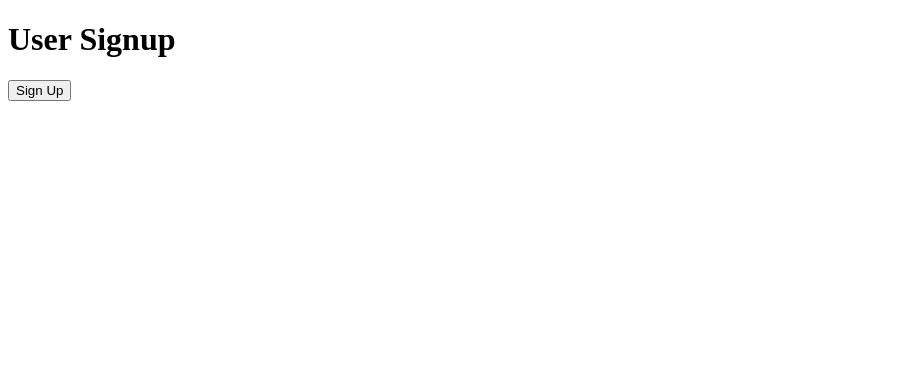
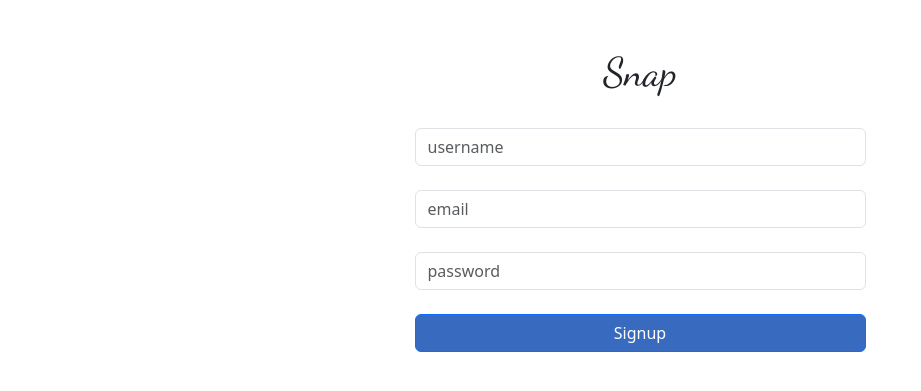
Before and after one commit to sreeluxmi/InstaClone, a Django app: template src/templates/user/signup.html in a window 1280 px wide. Shown: the top 391 px of the page, without its empty margins (0-921 px from the left). Run offline with Django 4.2, Linux system fonts and the light colour scheme; the template is opened without the code that fills it, so the values that code supplies are empty; parts of the project's set-up code (start-up, migrations or seed data) failed here and were passed over.

Commit message:
login and register cpmlete

```diff
--- a/src/static/user/js/register.js
+++ b/src/static/user/js/register.js
@@ -0,0 +1,32 @@
+$(document).ready(function(){
+    $("#registerForm").submit(function(event){
+        event.preventDefault();
+
+        var formData = {
+            username :$("#username").val(),
+            email : $("#email").val(),
+            password : $("#password").val()
+        }
+        console.log(formData.username)
+        console.log(formData.email)
+        console.log(formData.password)
+
+        $.ajax({
+            type:"POST",
+            url : "/users/register/",
+            dataType: "json",
+            data:formData,
+            success: function(response){
+                window.location.href = '/users/home/'
+                // console.log("Register successfull")
+            },
+            error: function(response){
+                if (response.status === 400){
+                    console.log("A user with that username already exists.")
+                } else{
+                    console.log("An error occurred")
+                }
+            }
+        })
+    })
+})
--- a/src/templates/user/login.html
+++ b/src/templates/user/login.html
@@ -7,14 +7,14 @@
         <title></title>
         <meta name="description" content="">
         <meta name="viewport" content="width=device-width, initial-scale=1">
-        <link rel="stylesheet" href="">
+
         <link href="https://cdn.jsdelivr.net/npm/bootstrap@5.3.1/dist/css/bootstrap.min.css"
         rel="stylesheet" integrity="sha384-4bw+/aepP/YC94hEpVNVgiZdgIC5+VKNBQNGCHeKRQN+PtmoHDEXuppvnDJzQIu9" crossorigin="anonymous">
 
         <script src="https://ajax.googleapis.com/ajax/libs/jquery/3.6.4/jquery.min.js"></script>
         {% comment %} <script src="http://code.jquery.com/jquery-1.11.0.min.js"></script> {% endcomment %}
         <script src="https://code.jquery.com/jquery-3.6.0.min.js"></script>
-
+        <link rel="stylesheet" href="https://fonts.googleapis.com/css?family=Dancing Script">
 
         <script src="{% static 'user/js/login.js' %}"></script>
 
@@ -24,7 +24,7 @@
         <div class="container outer-main-div">
             <div id="login-row" class="row justify-content-center align-items-center">
                 <div id="login-column" class="col-md-5">
-                    <h3 class="text-center">Snap<h3>
+                    <h1 class="text-center" style="font-family:Dancing Script">Snap<h1><br>
                         <form method="post" id="login-form">
                             <input type="text" id="username" class="form-control"  name="username" placeholder="username"><br>
                             <input type="password" id="password" class="form-control"  name="password" placeholder="password"><br>
--- a/src/templates/user/signup.html
+++ b/src/templates/user/signup.html
@@ -1,3 +1,4 @@
+{% load static %}
 <!DOCTYPE html>
 <html>
     <head>
@@ -6,15 +7,32 @@
         <title></title>
         <meta name="description" content="">
         <meta name="viewport" content="width=device-width, initial-scale=1">
-        <link rel="stylesheet" href="">
+
+        <link href="https://cdn.jsdelivr.net/npm/bootstrap@5.3.1/dist/css/bootstrap.min.css"
+        rel="stylesheet" integrity="sha384-4bw+/aepP/YC94hEpVNVgiZdgIC5+VKNBQNGCHeKRQN+PtmoHDEXuppvnDJzQIu9" crossorigin="anonymous">
+
+        <script src="https://ajax.googleapis.com/ajax/libs/jquery/3.6.4/jquery.min.js"></script>
+        <script src="https://code.jquery.com/jquery-3.6.0.min.js"></script>
+        <link rel="stylesheet" href="https://fonts.googleapis.com/css?family=Dancing Script">
+
+        <script src="{% static 'user/js/register.js' %}"></script>
+
+        <link rel="stylesheet" type="text/css" href="{% static 'user/css/login.css' %}">
     </head>
 <body>
-    <h1>User Signup</h1>
-
-    <form method="post">
-        {% csrf_token %}
-        <button type="submit">Sign Up</button>
-    </form>
+    <div class="container outer-main-div">
+        <div class="row justify-content-center align-items-center">
+            <div class="col-md-5">
+                <h1 class="text-center" style="font-family:Dancing Script">Snap</h1><br>
+                <form method='post' id="registerForm">
+                    <input type="text" id="username" class="form-control"  name="username" placeholder="username"><br>
+                    <input type="email" id="email" class="form-control"  name="email" placeholder="email"><br>
+                    <input type="password" id="password" class="form-control"  name="password" placeholder="password"><br>
+                    <button class="btn btn-primary login-button" type="submit">Signup</button>
+                </form>
+            </div>
+        </div>
+    </div>
 </body>
 
 </html>
--- a/src/users/urls.py
+++ b/src/users/urls.py
@@ -1,6 +1,6 @@
 from django.urls import path, include
 from rest_framework.routers import DefaultRouter
-from .views import (home, landingPage, UserRegistrationView, UserLoginView,
+from .views import (signup, home, landingPage, UserRegistrationView, UserLoginView,
                     ProfileViewSet, FollowRequestView,
                     AcceptFollowRequest, Unfollow)
 
@@ -11,6 +11,7 @@ router.register(r'profile', ProfileViewSet)
 
 urlpatterns = [
     path('api/', include(router.urls)),
+    path('signup/', signup, name="signup"),
     path('home/', home),
     path('feed/', landingPage, name="feed"),
     path('register/', UserRegistrationView.as_view(), name='user-registration'),
```
Also changed, not shown: src/static/user/js/login.js (+4 -5 lines), src/users/views.py (+22 -6 lines).
